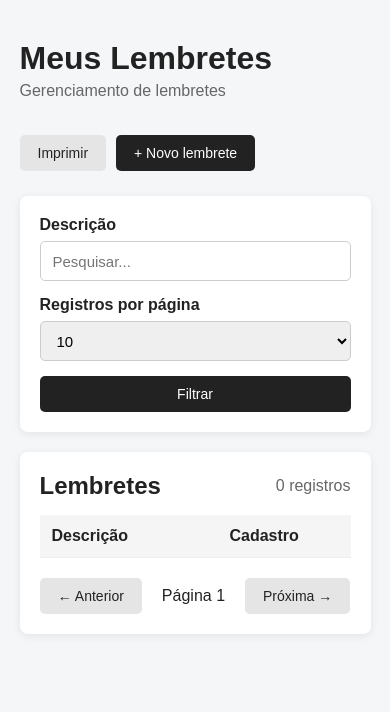
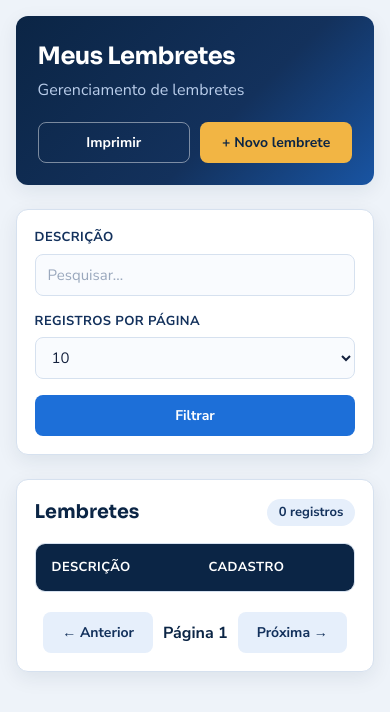
Before and after one commit to LucasChamb0Rodrigues/Trabalho_Programa-o-3, a plain HTML site: page umfg-programacao-iii-front-end-2026-main/index.html in a window 390 px wide. Drawn offline with Linux system fonts and the light colour scheme; no server answers.

Commit message:
estiliza o front com paleta azul e marinho, novas fontes e layout responsivo

```diff
--- a/umfg-programacao-iii-front-end-2026-main/css/style.css
+++ b/umfg-programacao-iii-front-end-2026-main/css/style.css
@@ -1,3 +1,27 @@
+:root {
+    --marinho: #0b2545;
+    --marinho-claro: #13315c;
+    --azul: #1d6fd8;
+    --azul-escuro: #1658ad;
+    --azul-suave: #e6effb;
+    --fundo: #eef3f9;
+    --branco: #ffffff;
+    --ambar: #f2b544;
+    --ambar-escuro: #dc9d26;
+
+    --texto: #14213d;
+    --texto-suave: #5c6b85;
+    --borda: #d6e1ef;
+
+    --verde: #1b8a5a;
+    --verde-suave: #def4ea;
+    --vermelho: #c93c3c;
+    --vermelho-suave: #fbe4e4;
+
+    --raio: 12px;
+    --sombra: 0 6px 20px rgba(11, 37, 69, 0.08);
+}
+
 * {
     box-sizing: border-box;
     margin: 0;
@@ -5,38 +29,81 @@
 }
 
 body {
-    font-family: Arial, Helvetica, sans-serif;
-    background: #f4f6f8;
-    color: #222;
+    font-family: "Nunito Sans", Arial, Helvetica, sans-serif;
+    background: var(--fundo);
+    color: var(--texto);
+    line-height: 1.5;
+}
+
+h1,
+h2 {
+    font-family: "Sora", "Nunito Sans", Arial, sans-serif;
 }
 
 .container {
-    width: 90%;
-    max-width: 1200px;
-    margin: 40px auto;
+    width: 92%;
+    max-width: 1180px;
+    margin: 32px auto 48px;
 }
 
 .header {
     display: flex;
     justify-content: space-between;
     align-items: center;
-    margin-bottom: 25px;
+    gap: 20px;
+    margin-bottom: 24px;
+    padding: 28px 32px;
+    background: linear-gradient(135deg, var(--marinho) 0%, var(--marinho-claro) 60%, var(--azul) 130%);
+    border-radius: var(--raio);
+    color: var(--branco);
+    box-shadow: var(--sombra);
 }
 
 .header h1 {
-    margin-bottom: 5px;
+    font-size: 30px;
+    letter-spacing: -0.5px;
+    margin-bottom: 4px;
 }
 
 .header p {
-    color: #666;
+    color: #b9cdea;
+}
+
+.header .form-actions {
+    margin-top: 0;
+}
+
+.header .btn-primary {
+    background: var(--ambar);
+    color: var(--marinho);
+}
+
+.header .btn-primary:hover:not(:disabled) {
+    background: var(--ambar-escuro);
+}
+
+.header .btn-secondary {
+    background: transparent;
+    color: var(--branco);
+    border-color: rgba(255, 255, 255, 0.45);
+}
+
+.header .btn-secondary:hover:not(:disabled) {
+    background: rgba(255, 255, 255, 0.12);
 }
 
 .card {
-    background: white;
-    border-radius: 8px;
-    padding: 20px;
-    margin-bottom: 20px;
-    box-shadow: 0 2px 8px rgba(0, 0, 0, 0.08);
+    background: var(--branco);
+    border: 1px solid var(--borda);
+    border-radius: var(--raio);
+    padding: 24px;
+    margin-bottom: 24px;
+    box-shadow: var(--sombra);
+}
+
+.card h2 {
+    font-size: 19px;
+    color: var(--marinho);
 }
 
 .hidden {
@@ -46,30 +113,48 @@ body {
 .form-group {
     display: flex;
     flex-direction: column;
-    gap: 7px;
+    gap: 6px;
 }
 
 .form-group label {
-    font-weight: bold;
+    font-size: 13px;
+    font-weight: 700;
+    color: var(--marinho-claro);
+    text-transform: uppercase;
+    letter-spacing: 0.4px;
 }
 
 input,
 select {
-    height: 40px;
-    border: 1px solid #ccc;
-    border-radius: 5px;
+    height: 42px;
+    border: 1px solid var(--borda);
+    border-radius: 8px;
     padding: 0 12px;
+    font-family: inherit;
     font-size: 15px;
+    color: var(--texto);
+    background: #f9fbfe;
+    transition: border-color 0.2s, box-shadow 0.2s;
+}
+
+input::placeholder {
+    color: #9aa8bd;
 }
 
 input:focus,
 select:focus {
     outline: none;
-    border-color: #333;
+    border-color: var(--azul);
+    background: var(--branco);
+    box-shadow: 0 0 0 3px rgba(29, 111, 216, 0.18);
+}
+
+#formulario {
+    border-top: 4px solid var(--azul);
 }
 
 #formulario h2 {
-    margin-bottom: 20px;
+    margin-bottom: 18px;
 }
 
 .form-actions {
@@ -81,56 +166,90 @@ select:focus {
 
 .filtro {
     display: grid;
-    grid-template-columns: 1fr 180px auto;
-    gap: 15px;
+    grid-template-columns: 1fr 200px auto;
+    gap: 16px;
     align-items: end;
 }
 
 .btn {
-    border: none;
-    border-radius: 5px;
+    border: 1px solid transparent;
+    border-radius: 8px;
     padding: 10px 18px;
     cursor: pointer;
+    font-family: inherit;
     font-size: 14px;
+    font-weight: 700;
+    transition: background 0.2s, color 0.2s, transform 0.1s;
 }
 
-.btn:hover {
-    opacity: 0.85;
+.btn:active:not(:disabled) {
+    transform: translateY(1px);
+}
+
+.btn:disabled {
+    opacity: 0.45;
+    cursor: not-allowed;
 }
 
 .btn-primary {
-    background: #222;
-    color: white;
+    background: var(--azul);
+    color: var(--branco);
+}
+
+.btn-primary:hover:not(:disabled) {
+    background: var(--azul-escuro);
 }
 
 .btn-secondary {
-    background: #e5e5e5;
-    color: #222;
+    background: var(--azul-suave);
+    color: var(--marinho-claro);
+}
+
+.btn-secondary:hover:not(:disabled) {
+    background: #d3e3f8;
+}
+
+.btn-edit {
+    background: var(--branco);
+    color: var(--azul);
+    border-color: var(--azul);
+}
+
+.btn-edit:hover:not(:disabled) {
+    background: var(--azul);
+    color: var(--branco);
 }
 
 .btn-danger {
-    background: #c62828;
-    color: white;
+    background: var(--vermelho-suave);
+    color: var(--vermelho);
 }
 
-.btn-edit {
-    background: #1976d2;
-    color: white;
+.btn-danger:hover:not(:disabled) {
+    background: var(--vermelho);
+    color: var(--branco);
 }
 
 .table-header {
     display: flex;
     justify-content: space-between;
     align-items: center;
-    margin-bottom: 15px;
+    margin-bottom: 16px;
 }
 
 #totalRegistros {
-    color: #666;
+    background: var(--azul-suave);
+    color: var(--marinho-claro);
+    font-size: 13px;
+    font-weight: 700;
+    padding: 4px 12px;
+    border-radius: 999px;
 }
 
 .table-container {
     overflow-x: auto;
+    border: 1px solid var(--borda);
+    border-radius: 10px;
 }
 
 table {
@@ -141,71 +260,127 @@ table {
 th,
 td {
     text-align: left;
-    padding: 12px;
-    border-bottom: 1px solid #eee;
+    padding: 14px 16px;
 }
 
 th {
-    background: #f5f5f5;
+    background: var(--marinho);
+    color: var(--branco);
+    font-size: 13px;
+    font-weight: 700;
+    text-transform: uppercase;
+    letter-spacing: 0.4px;
+    white-space: nowrap;
+}
+
+td {
+    border-bottom: 1px solid var(--borda);
+    font-size: 15px;
+}
+
+td:nth-child(2),
+td:nth-child(3) {
+    color: var(--texto-suave);
+    font-size: 14px;
+    white-space: nowrap;
+}
+
+tbody tr:nth-child(even) {
+    background: #f6f9fd;
+}
+
+tbody tr:hover {
+    background: var(--azul-suave);
+}
+
+tbody tr:last-child td {
+    border-bottom: none;
 }
 
 .actions {
     display: flex;
-    gap: 5px;
+    gap: 8px;
 }
 
 .actions .btn {
-    padding: 7px 10px;
+    padding: 6px 12px;
+    font-size: 13px;
 }
 
 .status {
     display: inline-block;
-    padding: 5px 9px;
-    border-radius: 20px;
+    padding: 4px 12px;
+    border-radius: 999px;
     font-size: 12px;
-    font-weight: bold;
+    font-weight: 700;
 }
 
 .status-ativo {
-    background: #dff5e3;
-    color: #237a35;
+    background: var(--verde-suave);
+    color: var(--verde);
 }
 
 .status-inativo {
-    background: #f5dddd;
-    color: #9b2226;
+    background: var(--vermelho-suave);
+    color: var(--vermelho);
 }
 
 .empty {
     text-align: center;
-    padding: 30px;
-    color: #777;
+    padding: 36px;
+    color: var(--texto-suave);
 }
 
 .pagination {
     display: flex;
     justify-content: center;
     align-items: center;
-    gap: 20px;
+    gap: 16px;
     margin-top: 20px;
+}
+
+#paginaAtual {
+    font-weight: 700;
+    color: var(--marinho);
 }
 
 .toast {
     position: fixed;
-    right: 25px;
-    bottom: 25px;
-    background: #222;
-    color: white;
-    padding: 15px 20px;
-    border-radius: 5px;
+    right: 24px;
+    bottom: 24px;
+    max-width: 360px;
+    background: var(--marinho);
+    color: var(--branco);
+    padding: 14px 20px;
+    border-left: 5px solid var(--ambar);
+    border-radius: 8px;
+    box-shadow: 0 10px 30px rgba(11, 37, 69, 0.3);
+    font-weight: 600;
+    z-index: 10;
 }
 
-@media (max-width: 700px) {
+@media (max-width: 768px) {
+
+    .container {
+        margin-top: 16px;
+    }
 
     .header {
         flex-direction: column;
-        align-items: flex-start;
-        gap: 15px;
+        align-items: stretch;
+        padding: 22px;
+    }
+
+    .header h1 {
+        font-size: 24px;
+    }
+
+    .header .form-actions .btn {
+        flex: 1;
+    }
+
+    .card {
+        padding: 18px;
     }
 
     .filtro {
@@ -213,6 +388,17 @@ th {
     }
 
     table {
-        min-width: 800px;
+        min-width: 720px;
+    }
+
+    .pagination {
+        gap: 10px;
+    }
+
+    .toast {
+        left: 16px;
+        right: 16px;
+        bottom: 16px;
+        max-width: none;
     }
 }
--- a/umfg-programacao-iii-front-end-2026-main/index.html
+++ b/umfg-programacao-iii-front-end-2026-main/index.html
@@ -1,11 +1,14 @@
 <!DOCTYPE html>
-<!-- TODO: PERSONALIZAR TODO O FORMULÁRIO -->
 <html lang="pt-BR">
     <head>
         <meta charset="UTF-8">
         <meta name="viewport" content="width=device-width, initial-scale=1.0">
 
         <title>Meus Lembretes</title>
+
+        <link rel="preconnect" href="https://fonts.googleapis.com">
+        <link rel="preconnect" href="https://fonts.gstatic.com" crossorigin>
+        <link href="https://fonts.googleapis.com/css2?family=Nunito+Sans:wght@400;600;700&family=Sora:wght@600;700&display=swap" rel="stylesheet">
 
         <link rel="stylesheet" href="css/style.css">
     </head>
```
